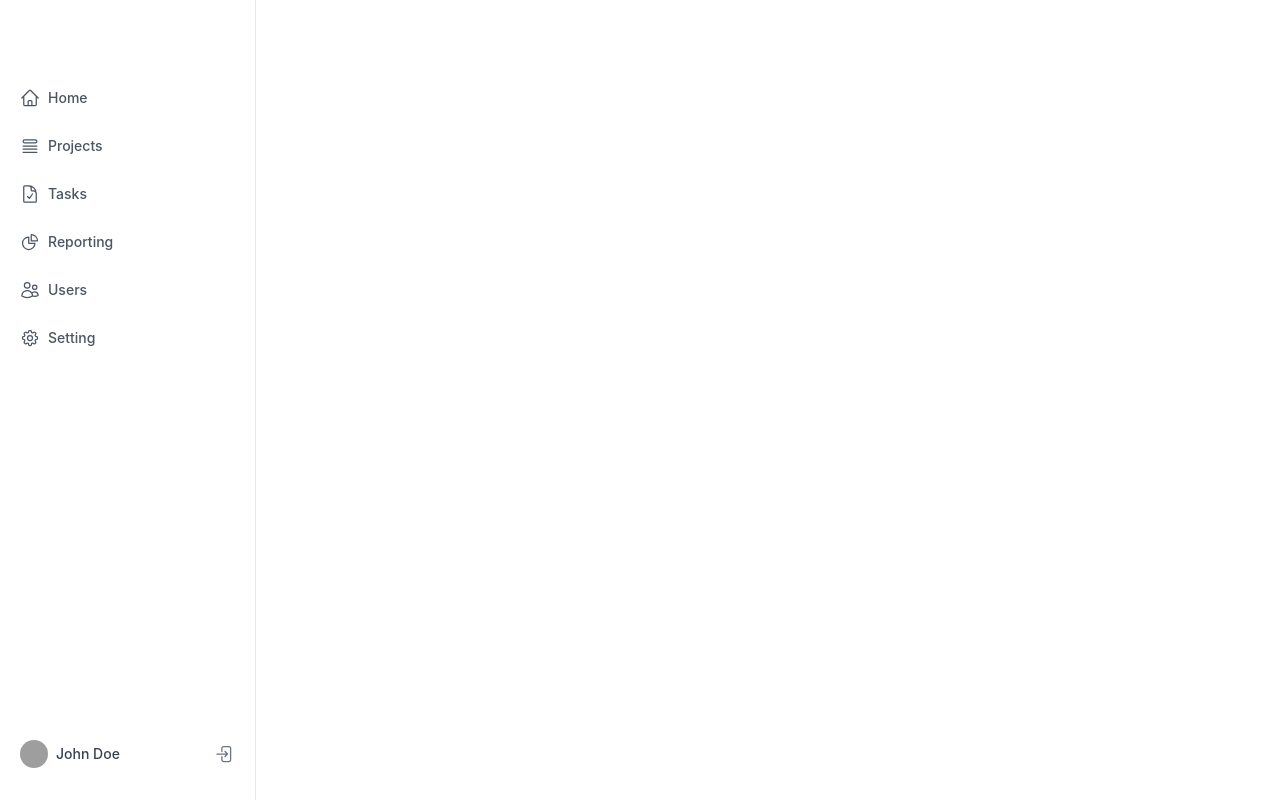
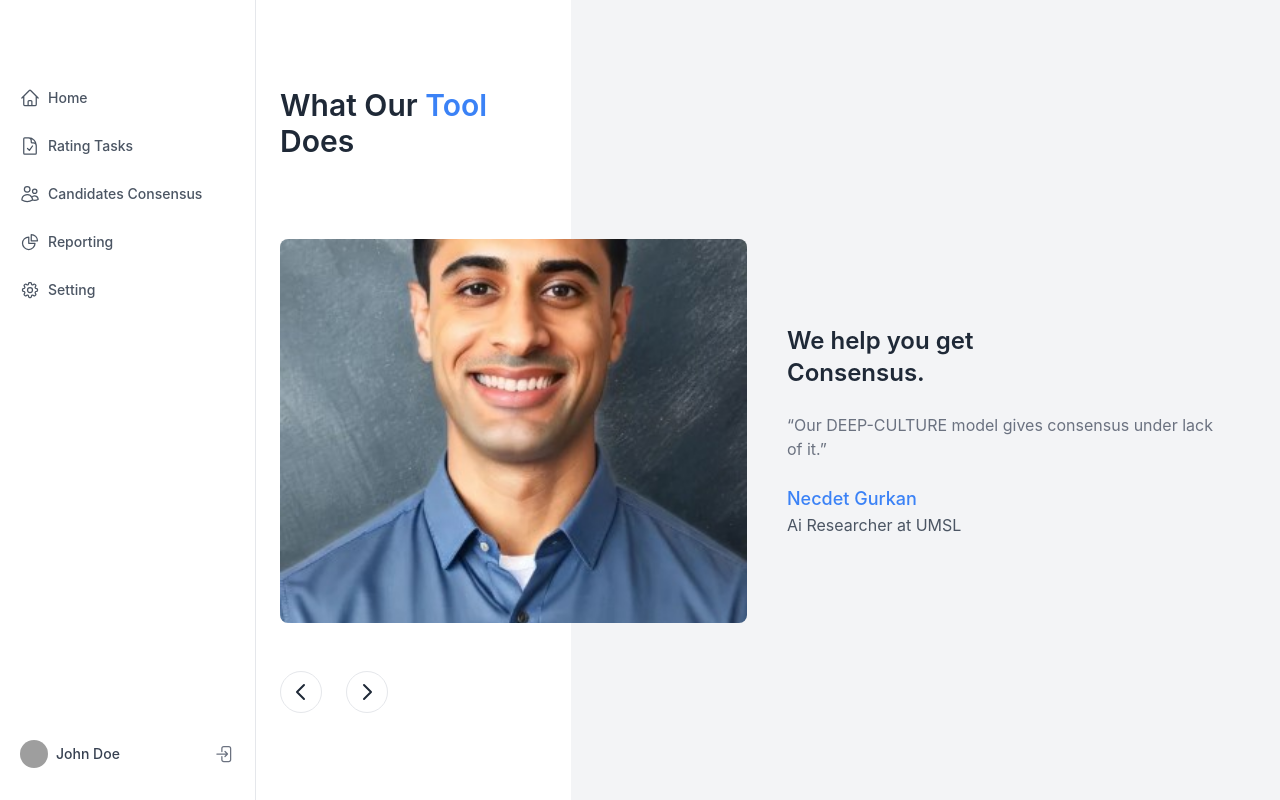
Before and after one commit to kimathinjoki/cct_client, a React (Create React App) app: page /main in a window 1280 px wide. Built offline with nearby package versions, Linux system fonts and the light colour scheme; grey boxes are pictures that could not be loaded.

Commit message:
"Updated App.js to include MainHome component, replaced anchor tags with Link components in HomeNavbar, and modified Homepage component structure."

```diff
--- a/src/App.js
+++ b/src/App.js
@@ -4,6 +4,7 @@ import Signup from './components/auth/Signup';
 import { Route, Routes } from 'react-router-dom';
 import Landingpage from './components/pages/Landingpage';
 import Homepage from './components/pages/Homepage';
+import MainHome from './components/main/MainHome';
 
 function App() {
   return (
@@ -15,6 +16,7 @@ function App() {
           <Route path='/signup' element={<Signup/>}/>
         </Route>
         <Route path='/main' element={<Homepage/>}>
+          <Route path='/main' element={<MainHome/>}/>
 
         </Route>
 
--- /dev/null
+++ b/src/components/main/MainHome.jsx
@@ -0,0 +1,88 @@
+import React from "react";
+import nez from '../assets/gurkann1.jpg'
+
+
+function MainHome() {
+
+    return(
+        <>
+            <section className="bg-white dark:bg-gray-900">
+            <div className="relative flex">
+                <div className="min-h-screen lg:w-1/3" />
+                <div className="hidden w-3/4 min-h-screen bg-gray-100 dark:bg-gray-800 lg:block" />
+                <div className="container flex flex-col justify-center w-full min-h-screen px-6 py-10 mx-auto lg:absolute lg:inset-x-0">
+                <h1 className="text-2xl font-semibold text-gray-800 capitalize lg:text-3xl dark:text-white">
+                    What our <span className="text-blue-500">tool</span> <br /> does
+                </h1>
+                <div className="mt-10 lg:mt-20 lg:flex lg:items-center">
+                    <img
+                    className="object-cover object-center w-full lg:w-[32rem] rounded-lg h-96"
+                    src={nez}
+                    alt=""
+                    />
+                    <div className="mt-8 lg:px-10 lg:mt-0">
+                    <h1 className="text-2xl font-semibold text-gray-800 dark:text-white lg:w-72">
+                        We help you get Consensus.
+                    </h1>
+                    <p className="max-w-lg mt-6 text-gray-500 dark:text-gray-400">
+                        “Our DEEP-CULTURE model gives consensus under lack of it.”
+                    </p>
+                    <h3 className="mt-6 text-lg font-medium text-blue-500">
+                        Necdet Gurkan
+                    </h3>
+                    <p className="text-gray-600 dark:text-gray-300">
+                        Ai Researcher at UMSL
+                    </p>
+                    </div>
+                </div>
+                <div className="flex items-center justify-between mt-12 lg:justify-start">
+                    <button
+                    title="left arrow"
+                    className="p-2 text-gray-800 transition-colors duration-300 border rounded-full rtl:-scale-x-100 dark:border-gray-700 dark:text-gray-200 dark:hover:bg-gray-800 hover:bg-gray-100"
+                    >
+                    <svg
+                        xmlns="http://www.w3.org/2000/svg"
+                        className="w-6 h-6"
+                        fill="none"
+                        viewBox="0 0 24 24"
+                        stroke="currentColor"
+                        strokeWidth={2}
+                    >
+                        <path
+                        strokeLinecap="round"
+                        strokeLinejoin="round"
+                        d="M15 19l-7-7 7-7"
+                        />
+                    </svg>
+                    </button>
+                    <button
+                    title="right arrow"
+                    className="p-2 text-gray-800 transition-colors duration-300 border rounded-full rtl:-scale-x-100 dark:border-gray-700 dark:text-gray-200 dark:hover:bg-gray-800 lg:mx-6 hover:bg-gray-100"
+                    >
+                    <svg
+                        xmlns="http://www.w3.org/2000/svg"
+                        className="w-6 h-6"
+                        fill="none"
+                        viewBox="0 0 24 24"
+                        stroke="currentColor"
+                        strokeWidth={2}
+                    >
+                        <path
+                        strokeLinecap="round"
+                        strokeLinejoin="round"
+                        d="M9 5l7 7-7 7"
+                        />
+                    </svg>
+                    </button>
+                </div>
+                </div>
+            </div>
+            </section>
+
+
+
+        </>
+    )
+}
+
+export default MainHome;
--- a/src/components/navbar/HomeNavbar.jsx
+++ b/src/components/navbar/HomeNavbar.jsx
@@ -13,9 +13,9 @@ function HomeNavbar() {
             <div className="flex flex-col justify-between flex-1 mt-6">
                 <nav className="flex-1 -mx-3 space-y-3 ">
 
-                <a
+                <Link
                     className="flex items-center px-3 py-2 text-gray-600 transition-colors duration-300 transform rounded-lg dark:text-gray-300 hover:bg-gray-100 dark:hover:bg-gray-800 dark:hover:text-gray-200 hover:text-gray-700"
-                    href="#"
+                    to="/main"
                 >
                     <svg
                     xmlns="http://www.w3.org/2000/svg"
@@ -32,31 +32,11 @@ function HomeNavbar() {
                     />
                     </svg>
                     <span className="mx-2 text-sm font-medium">Home</span>
-                </a>
+                </Link>
 
-                <a
+                <Link
                     className="flex items-center px-3 py-2 text-gray-600 transition-colors duration-300 transform rounded-lg dark:text-gray-300 hover:bg-gray-100 dark:hover:bg-gray-800 dark:hover:text-gray-200 hover:text-gray-700"
-                    href="#"
-                >
-                    <svg
-                    xmlns="http://www.w3.org/2000/svg"
-                    fill="none"
-                    viewBox="0 0 24 24"
-                    strokeWidth="1.5"
-                    stroke="currentColor"
-                    className="w-5 h-5"
-                    >
-                    <path
-                        strokeLinecap="round"
-                        strokeLinejoin="round"
-                        d="M3.75 12h16.5m-16.5 3.75h16.5M3.75 19.5h16.5M5.625 4.5h12.75a1.875 1.875 0 010 3.75H5.625a1.875 1.875 0 010-3.75z"
-                    />
-                    </svg>
-                    <span className="mx-2 text-sm font-medium">Projects</span>
-                </a>
-                <a
-                    className="flex items-center px-3 py-2 text-gray-600 transition-colors duration-300 transform rounded-lg dark:text-gray-300 hover:bg-gray-100 dark:hover:bg-gray-800 dark:hover:text-gray-200 hover:text-gray-700"
-                    href="#"
+                    to="/rating_tasks"
                 >
                     <svg
                     xmlns="http://www.w3.org/2000/svg"
@@ -72,11 +52,33 @@ function HomeNavbar() {
                         d="M10.125 2.25h-4.5c-.621 0-1.125.504-1.125 1.125v17.25c0 .621.504 1.125 1.125 1.125h12.75c.621 0 1.125-.504 1.125-1.125v-9M10.125 2.25h.375a9 9 0 019 9v.375M10.125 2.25A3.375 3.375 0 0113.5 5.625v1.5c0 .621.504 1.125 1.125 1.125h1.5a3.375 3.375 0 013.375 3.375M9 15l2.25 2.25L15 12"
                     />
                     </svg>
-                    <span className="mx-2 text-sm font-medium">Tasks</span>
-                </a>
-                <a
+                    <span className="mx-2 text-sm font-medium">Rating Tasks</span>
+                </Link>
+
+                <Link
                     className="flex items-center px-3 py-2 text-gray-600 transition-colors duration-300 transform rounded-lg dark:text-gray-300 hover:bg-gray-100 dark:hover:bg-gray-800 dark:hover:text-gray-200 hover:text-gray-700"
-                    href="#"
+                    to="/candidate_consensus"
+                >
+                    <svg
+                    xmlns="http://www.w3.org/2000/svg"
+                    fill="none"
+                    viewBox="0 0 24 24"
+                    strokeWidth="1.5"
+                    stroke="currentColor"
+                    className="w-5 h-5"
+                    >
+                    <path
+                        strokeLinecap="round"
+                        strokeLinejoin="round"
+                        d="M15 19.128a9.38 9.38 0 002.625.372 9.337 9.337 0 004.121-.952 4.125 4.125 0 00-7.533-2.493M15 19.128v-.003c0-1.113-.285-2.16-.786-3.07M15 19.128v.106A12.318 12.318 0 018.624 21c-2.331 0-4.512-.645-6.374-1.766l-.001-.109a6.375 6.375 0 0111.964-3.07M12 6.375a3.375 3.375 0 11-6.75 0 3.375 3.375 0 016.75 0zm8.25 2.25a2.625 2.625 0 11-5.25 0 2.625 2.625 0 015.25 0z"
+                    />
+                    </svg>
+                    <span className="mx-2 text-sm font-medium">Candidates Consensus</span>
+                </Link>
+
+                <Link
+                    className="flex items-center px-3 py-2 text-gray-600 transition-colors duration-300 transform rounded-lg dark:text-gray-300 hover:bg-gray-100 dark:hover:bg-gray-800 dark:hover:text-gray-200 hover:text-gray-700"
+                    to="/reporting"
                 >
                     <svg
                     xmlns="http://www.w3.org/2000/svg"
@@ -98,27 +100,8 @@ function HomeNavbar() {
                     />
                     </svg>
                     <span className="mx-2 text-sm font-medium">Reporting</span>
-                </a>
-                <a
-                    className="flex items-center px-3 py-2 text-gray-600 transition-colors duration-300 transform rounded-lg dark:text-gray-300 hover:bg-gray-100 dark:hover:bg-gray-800 dark:hover:text-gray-200 hover:text-gray-700"
-                    href="#"
-                >
-                    <svg
-                    xmlns="http://www.w3.org/2000/svg"
-                    fill="none"
-                    viewBox="0 0 24 24"
-                    strokeWidth="1.5"
-                    stroke="currentColor"
-                    className="w-5 h-5"
-                    >
-                    <path
-                        strokeLinecap="round"
-                        strokeLinejoin="round"
-                        d="M15 19.128a9.38 9.38 0 002.625.372 9.337 9.337 0 004.121-.952 4.125 4.125 0 00-7.533-2.493M15 19.128v-.003c0-1.113-.285-2.16-.786-3.07M15 19.128v.106A12.318 12.318 0 018.624 21c-2.331 0-4.512-.645-6.374-1.766l-.001-.109a6.375 6.375 0 0111.964-3.07M12 6.375a3.375 3.375 0 11-6.75 0 3.375 3.375 0 016.75 0zm8.25 2.25a2.625 2.625 0 11-5.25 0 2.625 2.625 0 015.25 0z"
-                    />
-                    </svg>
-                    <span className="mx-2 text-sm font-medium">Users</span>
-                </a>
+                </Link>
+
                 <a
                     className="flex items-center px-3 py-2 text-gray-600 transition-colors duration-300 transform rounded-lg dark:text-gray-300 hover:bg-gray-100 dark:hover:bg-gray-800 dark:hover:text-gray-200 hover:text-gray-700"
                     href="#"
--- a/src/components/pages/Homepage.jsx
+++ b/src/components/pages/Homepage.jsx
@@ -6,10 +6,12 @@ import HomeNavbar from "../navbar/HomeNavbar";
 function Homepage() {
 
     return(
-        <>
+        <div className="h-screen w-full flex overflow-hidden antialiased text-gray-800 bg-white">
             <HomeNavbar/>
-            <Outlet/>
-        </>
+        <div className="flex-1 flex flex-col">
+                    <Outlet/>
+        </div>
+        </div>
     )
 }
 
```
Also changed, not shown: src/components/main/RatingTasks.jsx (added, +11 -0 lines), src/components/assets/gurkann1.jpg (added), src/components/main/CandidateConsensus.jsx (added), src/components/main/Reporting.jsx (added), src/components/main/Setting.jsx (added).
